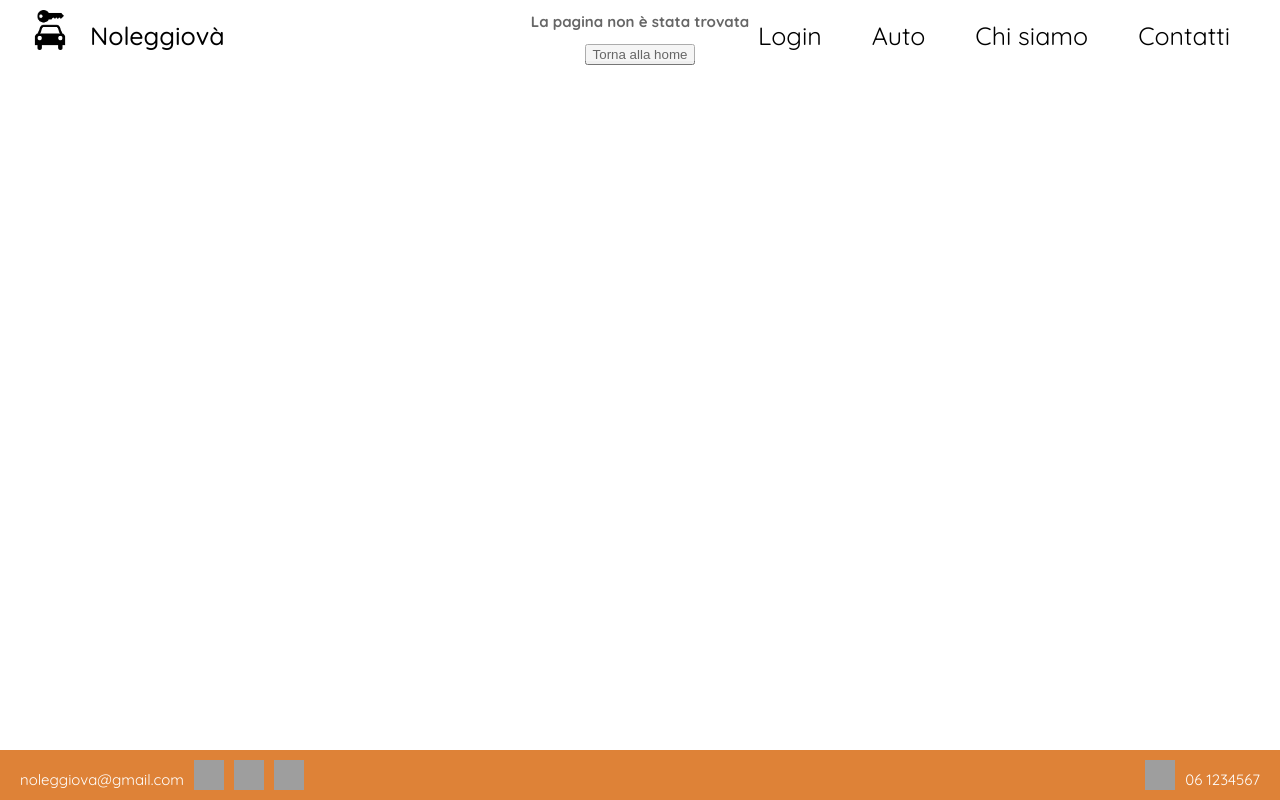
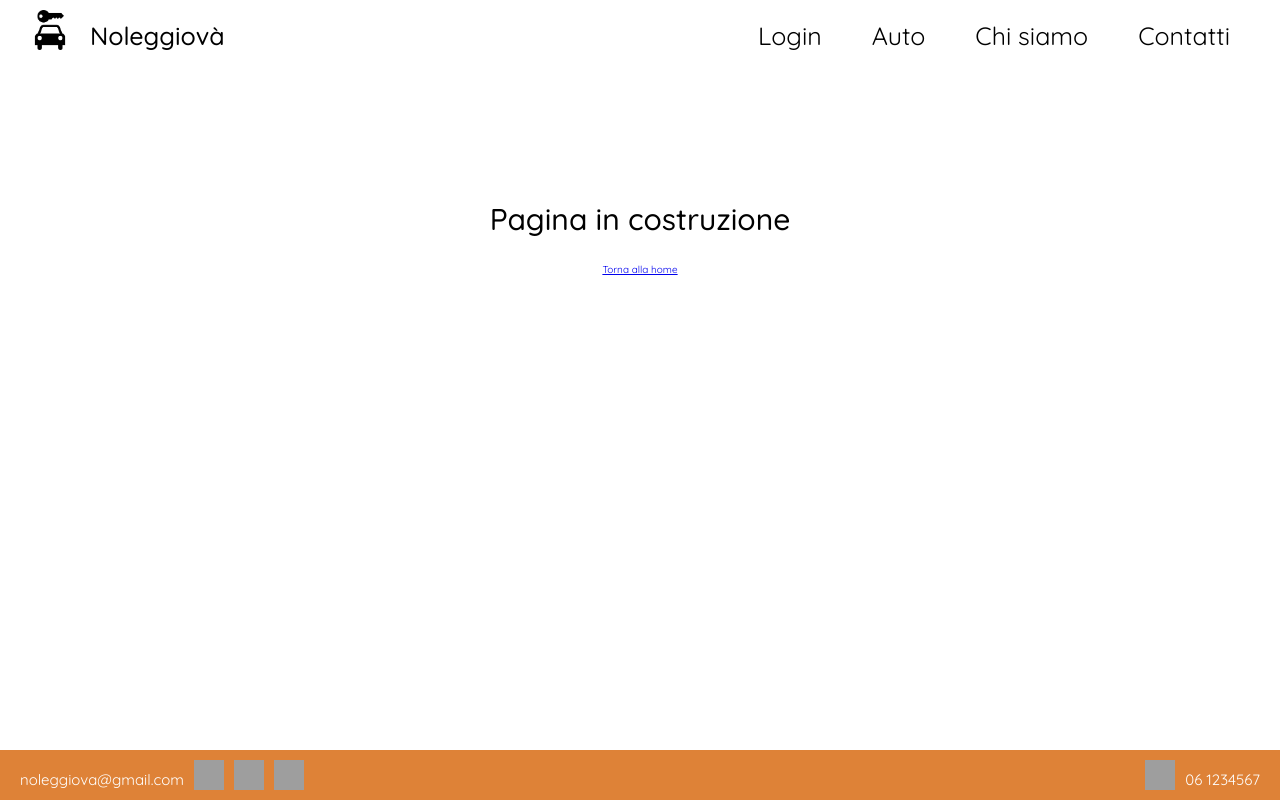
Before and after one commit to glg-23/autonoleggio-react, a React (Create React App) app in the folder autonoleggio-react/: page /login in a window 1280 px wide. Built offline with nearby package versions, Linux system fonts and the light colour scheme; grey boxes are pictures that could not be loaded.

Commit message:
init pagina in costruzione

```diff
--- /dev/null
+++ b/autonoleggio-react/src/components/inCostruzione/InCostruzione.css
@@ -0,0 +1,8 @@
+.inCostruzione {
+    margin-top: 200px;
+}
+
+.titoloInCostruzione {
+    font-size: 3em;
+    font-weight: 500;
+}
--- /dev/null
+++ b/autonoleggio-react/src/components/inCostruzione/InCostruzione.js
@@ -0,0 +1,23 @@
+import React from 'react';
+import './InCostruzione.css';
+import Bottone from '../bottone/Bottone';
+
+class InCostruzione extends React.Component {
+
+    render() {
+        return (
+            <div className='inCostruzione'>
+                <h2 className='titoloInCostruzione'>Pagina in costruzione</h2>
+
+                {
+                    <Bottone
+                        testo='Torna alla home'
+                        linkBottone='/home'>
+                    </Bottone>
+                }
+            </div>
+        );
+    }
+}
+
+export default InCostruzione;
--- a/autonoleggio-react/src/components/router/Router.js
+++ b/autonoleggio-react/src/components/router/Router.js
@@ -2,6 +2,7 @@ import React from 'react';
 import { BrowserRouter, Routes, Route } from "react-router-dom";
 import Home from '../home/Home';
 import NoPage from '../noPage/NoPage';
+import InCostruzione from '../inCostruzione/InCostruzione';
 
 class Router extends React.Component {
 
@@ -10,6 +11,12 @@ class Router extends React.Component {
             <BrowserRouter>
                 <Routes>
                     <Route index path="home" element={<Home />} />
+
+                    <Route path="login" element={<InCostruzione />} />
+                    <Route path="listaAuto" element={<InCostruzione />} />
+                    <Route path="chiSiamo" element={<InCostruzione />} />
+                    <Route path="contatti" element={<InCostruzione />} />
+
                     <Route path="*" element={<NoPage />} />
                 </Routes>
             </BrowserRouter>
```
